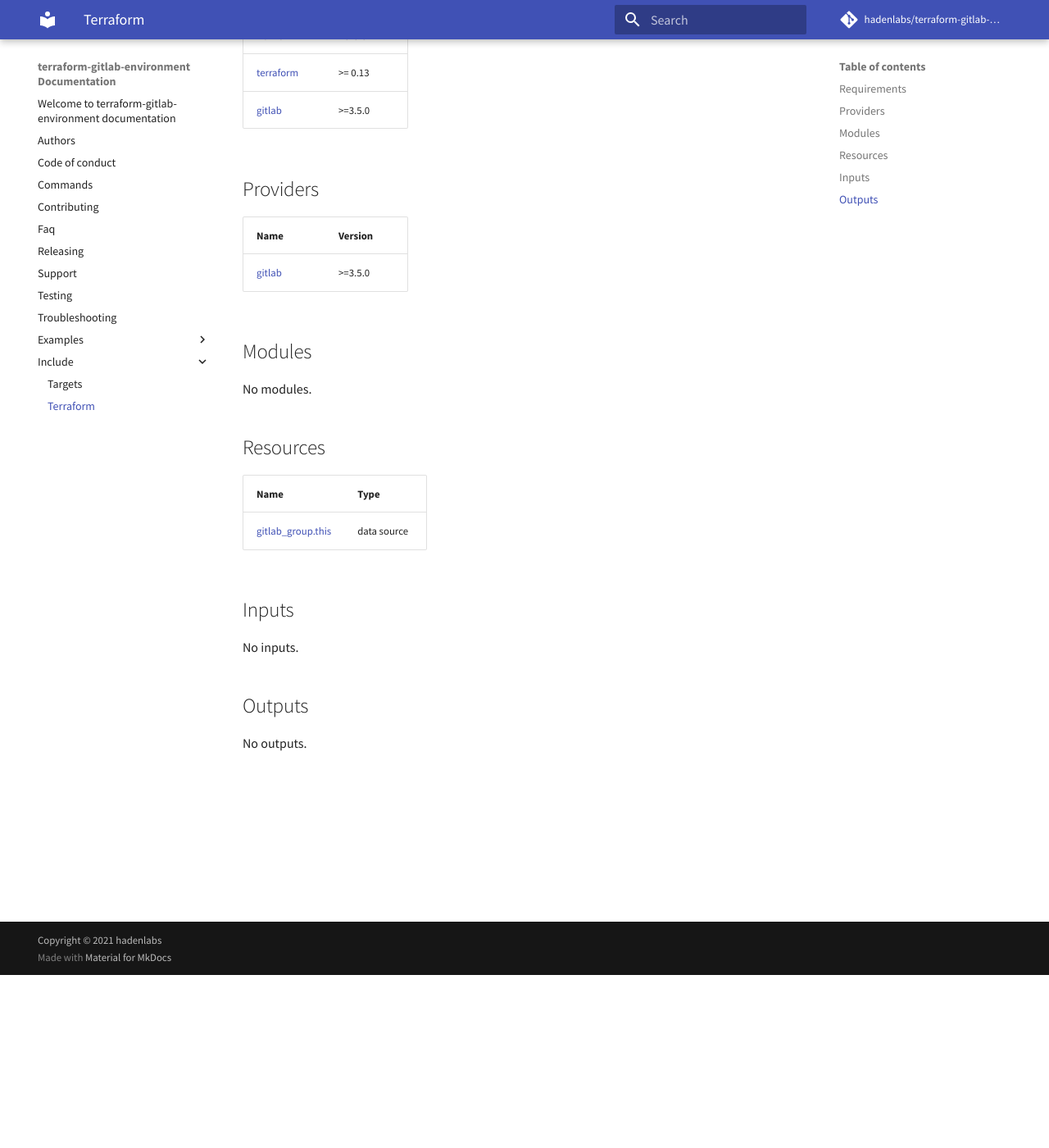
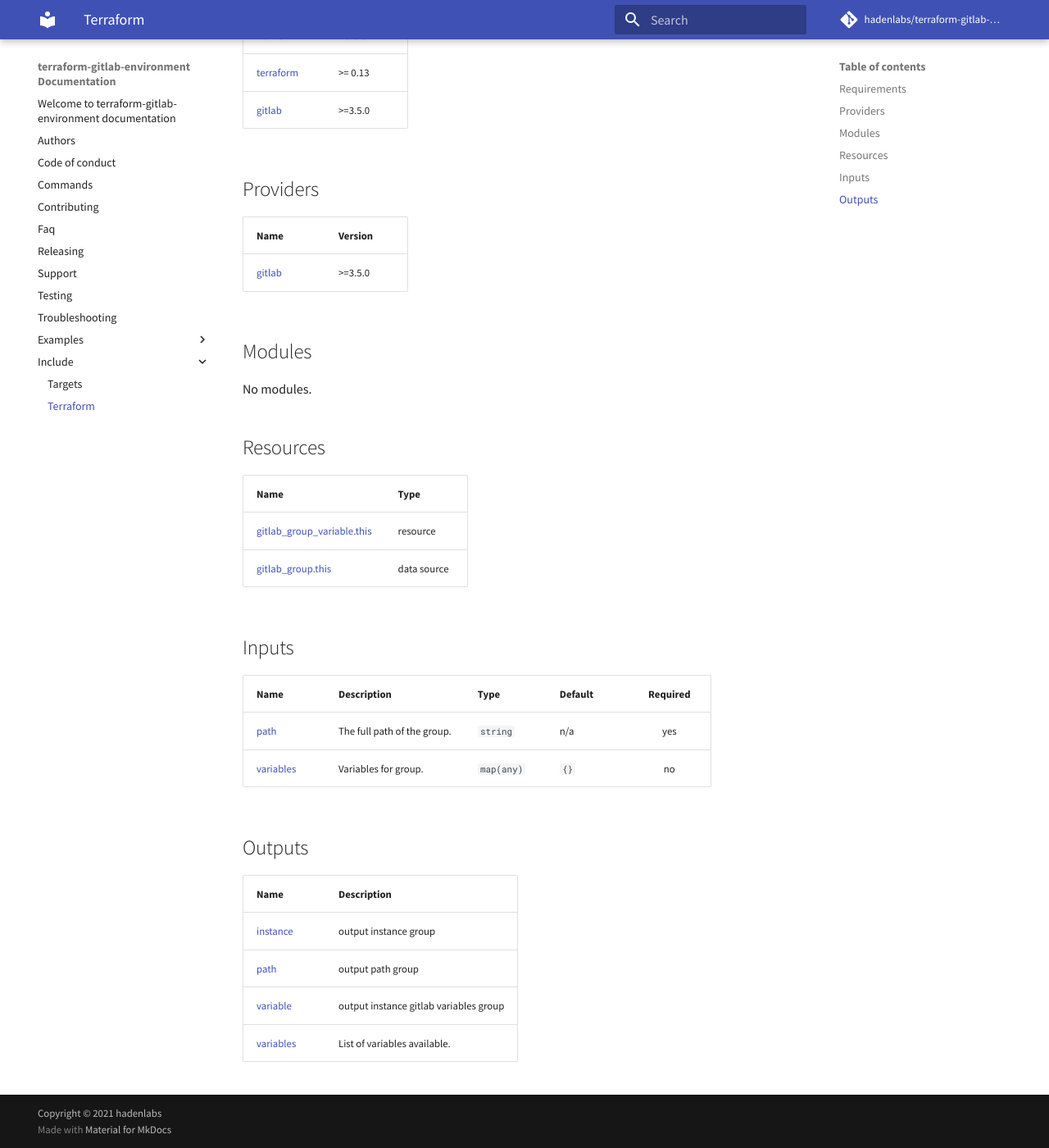
Before and after one commit to hadenlabs/terraform-gitlab-environment, an MkDocs documentation site: the page built from docs/include/terraform.md, in a window 1280 px wide and 1400 px high, scrolled down 211 px. Shown: the whole window at 82% size. Built offline with MkDocs 1.6.1 and Material for MkDocs 9.7.7, drawn with Linux system fonts in a browser that asks for light colours; comment, search, counter and statistics services are not loaded.

Commit message:
chore: implement vars for variables (#1)

```diff
--- a/docs/include/terraform.md
+++ b/docs/include/terraform.md
@@ -20,13 +20,22 @@ No modules.
 
 | Name | Type |
 |------|------|
+| [gitlab_group_variable.this](https://registry.terraform.io/providers/gitlabhq/gitlab/latest/docs/resources/group_variable) | resource |
 | [gitlab_group.this](https://registry.terraform.io/providers/gitlabhq/gitlab/latest/docs/data-sources/group) | data source |
 
 ## Inputs
 
-No inputs.
+| Name | Description | Type | Default | Required |
+|------|-------------|------|---------|:--------:|
+| <a name="input_path"></a> [path](#input\_path) | The full path of the group. | `string` | n/a | yes |
+| <a name="input_variables"></a> [variables](#input\_variables) | Variables for group. | `map(any)` | `{}` | no |
 
 ## Outputs
 
-No outputs.
+| Name | Description |
+|------|-------------|
+| <a name="output_instance"></a> [instance](#output\_instance) | output instance group |
+| <a name="output_path"></a> [path](#output\_path) | output path group |
+| <a name="output_variable"></a> [variable](#output\_variable) | output instance gitlab variables group |
+| <a name="output_variables"></a> [variables](#output\_variables) | List of variables available. |
 <!-- END_TF_DOCS -->
```
Also changed, not shown: 3 other files.
